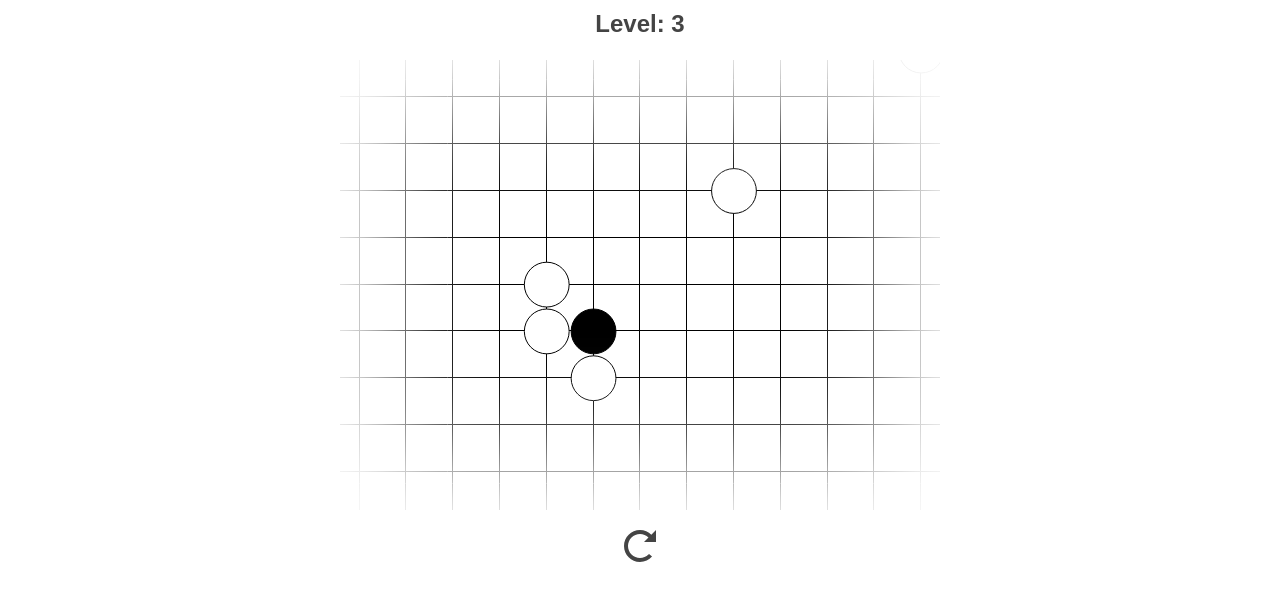
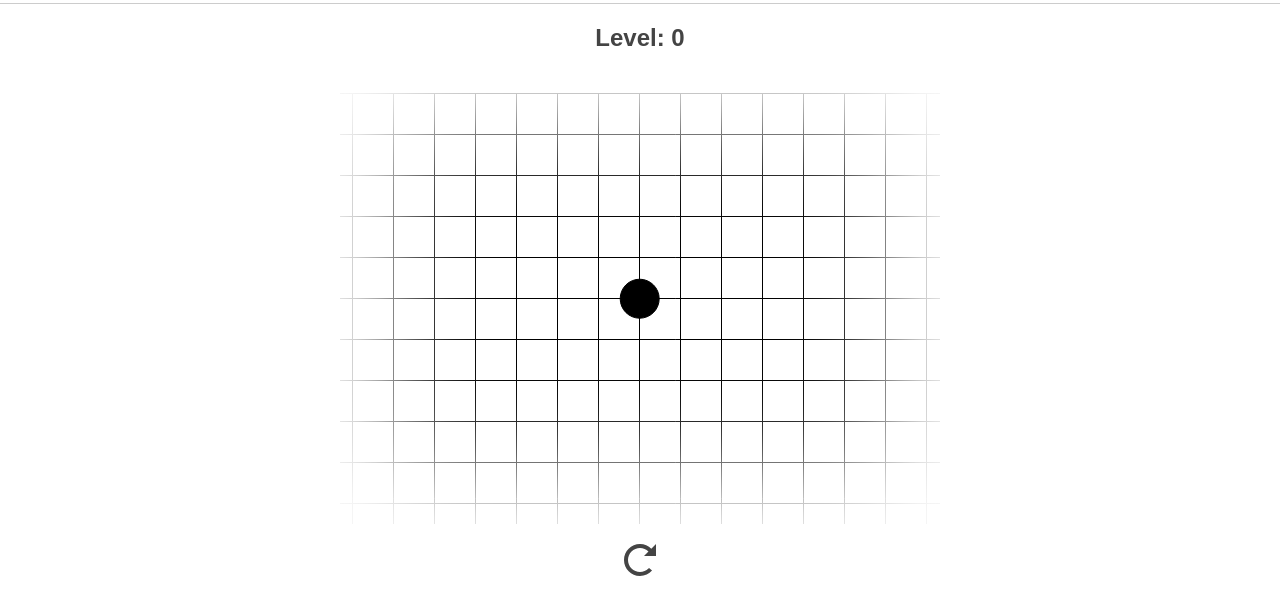
Before and after one commit to coopermayne/surrounding_game, a website: page index.html in a window 1280 px wide. Drawn offline with Linux system fonts and the light colour scheme.

Commit message:
more lvls and status bar

```diff
--- a/game.js
+++ b/game.js
@@ -3,11 +3,10 @@ app.factory('Game', ['$timeout', '$rootScope', function(timeout, rootScope) {
     //instantiate a new game
     console.log('game instantiated');
 
-    this.current_lvl = 3;
-    this.move_storage = [];
+    this.current_lvl = 0;
 
     //make a new game object
-    this.game = new WGo.Game(70);
+    this.game = new WGo.Game(80);
 
     //draw the board
     this.board = new WGo.Board(config.element, {
@@ -96,6 +95,147 @@ app.factory('Game', ['$timeout', '$rootScope', function(timeout, rootScope) {
           {x: 10, y: 5, color: WGo.B},
         ]
       },
+      {
+        id:6,
+        type: 'static',
+        description: 'capture group with big eye',
+        target_group: {x:9, y:6},
+        init_moves: [
+          //black stones
+          {x: 8, y: 6, color: WGo.B},
+          {x: 9, y: 6, color: WGo.B},
+          {x: 10, y: 6, color: WGo.B},
+          {x: 11, y: 6, color: WGo.B},
+          {x: 8, y: 4, color: WGo.B},
+          {x: 9, y: 4, color: WGo.B},
+          {x: 10, y: 4, color: WGo.B},
+          {x: 11, y: 4, color: WGo.B},
+          {x: 8, y: 5, color: WGo.B},
+          {x: 11, y: 5, color: WGo.B},
+
+          //white stones
+          {x: 12, y: 4, color: WGo.W},
+          {x: 12, y: 5, color: WGo.W},
+          {x: 12, y: 6, color: WGo.W},
+          {x: 7, y: 4, color: WGo.W},
+          {x: 7, y: 5, color: WGo.W},
+          {x: 7, y: 6, color: WGo.W},
+
+          {x: 8, y: 7, color: WGo.W},
+          {x: 9, y: 7, color: WGo.W},
+          {x: 10, y: 7, color: WGo.W},
+          {x: 11, y: 7, color: WGo.W},
+
+          {x: 8, y: 3, color: WGo.W},
+          {x: 9, y: 3, color: WGo.W},
+          {x: 10, y: 3, color: WGo.W},
+          {x: 11, y: 3, color: WGo.W},
+        ]
+      },
+      {
+        id:7,
+        type: 'dynamic',
+        description: 'snapback',
+        target_group: {x:9, y:7},
+        init_moves: [
+          //white moves
+          {x: 8, y: 6, color: WGo.W},
+          {x: 9, y: 6, color: WGo.W},
+          {x: 6, y: 7, color: WGo.W},
+          {x: 7, y: 7, color: WGo.W},
+          {x: 10, y: 7, color: WGo.W},
+          {x: 10, y: 8, color: WGo.W},
+          {x: 9, y: 9, color: WGo.W},
+
+          //black moves
+          {x: 9, y: 7, color: WGo.B},
+          {x: 8, y: 7, color: WGo.B},
+          {x: 7, y: 8, color: WGo.B},
+          {x: 7, y: 9, color: WGo.B},
+          {x: 8, y: 9, color: WGo.B},
+          {x: 8, y: 10, color: WGo.B},
+        ]
+      },
+      {
+        id:8,
+        type: 'dynamic',
+        description: 'kill by playing vital point',
+        target_group: {x:6, y:9},
+        vital_point: {x:8, y:8},
+        init_moves: [
+          {x: 6, y: 10, color: WGo.W},
+          {x: 7, y: 10, color: WGo.W},
+          {x: 8, y: 10, color: WGo.W},
+          {x: 9, y: 10, color: WGo.W},
+
+          {x: 5, y: 9, color: WGo.W},
+          {x: 6, y: 9, color: WGo.B},
+          {x: 7, y: 9, color: WGo.B},
+          {x: 8, y: 9, color: WGo.B},
+          {x: 9, y: 9, color: WGo.B},
+          {x: 10, y: 9, color: WGo.W},
+
+          {x: 5, y: 8, color: WGo.W},
+          {x: 6, y: 8, color: WGo.B},
+          {x: 9, y: 8, color: WGo.B},
+          {x: 10, y: 8, color: WGo.W},
+
+          {x: 5, y: 7, color: WGo.W},
+          {x: 6, y: 7, color: WGo.B},
+          {x: 7, y: 7, color: WGo.B},
+          {x: 7, y: 7, color: WGo.B},
+          {x: 9, y: 7, color: WGo.B},
+          {x: 10, y: 7, color: WGo.W},
+
+          {x: 6, y: 6, color: WGo.W},
+          {x: 7, y: 6, color: WGo.B},
+          {x: 8, y: 6, color: WGo.B},
+          {x: 9, y: 6, color: WGo.W},
+
+          {x: 7, y: 5, color: WGo.W},
+          {x: 8, y: 5, color: WGo.W},
+        ]
+      },
+      //{
+        //id:9,
+        //type: 'dynamic',
+        //description: 'live by playing the vital point',
+        //target_group: {x:9, y:6},
+        //vital_point: {x:8, y:8},
+        //init_moves: [
+          //{x: 6, y: 10, color: WGo.B},
+          //{x: 7, y: 10, color: WGo.B},
+          //{x: 8, y: 10, color: WGo.B},
+          //{x: 9, y: 10, color: WGo.B},
+
+          //{x: 5, y: 9, color: WGo.B},
+          //{x: 6, y: 9, color: WGo.W},
+          //{x: 7, y: 9, color: WGo.W},
+          //{x: 8, y: 9, color: WGo.W},
+          //{x: 9, y: 9, color: WGo.W},
+          //{x: 10, y: 9, color: WGo.B},
+
+          //{x: 5, y: 8, color: WGo.B},
+          //{x: 6, y: 8, color: WGo.W},
+          //{x: 9, y: 8, color: WGo.W},
+          //{x: 10, y: 8, color: WGo.B},
+
+          //{x: 5, y: 7, color: WGo.B},
+          //{x: 6, y: 7, color: WGo.W},
+          //{x: 7, y: 7, color: WGo.W},
+          //{x: 7, y: 7, color: WGo.W},
+          //{x: 9, y: 7, color: WGo.W},
+          //{x: 10, y: 7, color: WGo.B},
+
+          //{x: 6, y: 6, color: WGo.B},
+          //{x: 7, y: 6, color: WGo.W},
+          //{x: 8, y: 6, color: WGo.W},
+          //{x: 9, y: 6, color: WGo.B},
+
+          //{x: 7, y: 5, color: WGo.B},
+          //{x: 8, y: 5, color: WGo.B},
+        //]
+      //}
     ];
 
     //shift lvl over 10 places for each lvl
@@ -109,6 +249,10 @@ app.factory('Game', ['$timeout', '$rootScope', function(timeout, rootScope) {
       var direction = ((key)%2)
       value.target_group.x += key * shift
       value.target_group.y += direction * shift
+      if(value.vital_point) {
+        value.vital_point.x += key * shift
+        value.vital_point.y += direction * shift
+      }
       angular.forEach(value.init_moves, function(stone, k) {
         stone.x += key * shift;
         stone.y += direction * shift;
@@ -204,29 +348,20 @@ app.factory('Game', ['$timeout', '$rootScope', function(timeout, rootScope) {
     var game = this.game;
 
     //handle invalid moves
-    if (!game.isValid(x,y, WGo.W)) {return false}
+    if (!game.isValid(x,y, WGo.W)) {
+      console.log('invalid');
+      return false
+    }
 
     //remove any captured stones from the board
     var captures = game.play(x,y, WGo.W);
-    angular.forEach(captures, function(value) {
-      board.removeObject(value);
-    });
-
-    //add the valid move
-    board.addObject({
-      x: x,
-      y: y,
-      c: WGo.W
-    });
-
-    //add move to temp storage
-    this.move_storage.push({x: x,y: y});
+    this.setUpPosition()
 
     //check if you won
     var target_group = this.getCurrentLevel().target_group;
 
+    //if player captured the target group they win lvl
     if (game.getStone(target_group.x, target_group.y) == 0) {
-      //no more playing!
       board.removeEventListener("click", board.listener);
       //go to next lvl
       this.current_lvl += 1;
@@ -251,9 +386,7 @@ app.factory('Game', ['$timeout', '$rootScope', function(timeout, rootScope) {
     }
   }
 
-  Game.prototype.aiRespond = function() {
-    //make a smart move and put event listener back on
-
+  Game.prototype.getLiberties = function(x,y,color) {
     //recursive function -- find group and liberties--
     var self = this
     var examine_group = function(tested, liberties, x, y, color) {
@@ -287,45 +420,58 @@ app.factory('Game', ['$timeout', '$rootScope', function(timeout, rootScope) {
 
     var testSchema = new WGo.Position(this.game.size)
     var libs = []
-    var t = this.getCurrentLevel().target_group;
-    var black_group = {x:t.x, y:t.y, color: 1}
 
     examine_group(testSchema,
                   libs,
-                  black_group.x,
-                  black_group.y,
-                  black_group.color)
+                  x,
+                  y,
+                  1);
+    return libs;
+  }
 
+  Game.prototype.aiRespond = function() {
+    //make a smart move and put event listener back on
+
+    if (this.getCurrentLevel().vital_point) {
+      console.log('playing vital point');
+      var cl = this.getCurrentLevel();
+      console.log(cl.vital_point);
+      this.game.play(cl.vital_point.x, cl.vital_point.y, WGo.B);
+      this.setUpPosition();
+
+      //reattach listener
+      this.board.addEventListener('click', this.board._listener);
+
+      return;
+    }
+
+    var self = this
+    var group = this.getCurrentLevel().target_group;
+
+    var libs = this.getLiberties(group.x,group.y)
     //find the best liberty to play on...
     var potential_moves = [];
     angular.forEach(libs, function(lib) {
       //play here and examine group... record how many libs you have...
       self.game.play(lib.x, lib.y, WGo.B);
-      var libs_n = []
-      var testSchema_n = new WGo.Position(self.game.size)
-      examine_group(testSchema_n,
-                    libs_n,
-                    black_group.x,
-                    black_group.y,
-                    black_group.color)
+      var libs_n = self.getLiberties(group.x, group.y);
       potential_moves.push({move: lib, libs: libs_n.length});
+
+      //then remove the stone
       self.game.removeStone(lib.x, lib.y);
     });
     potential_moves = _.sortBy(potential_moves, 'libs');
     potential_moves.reverse();
-
-    //TODO don't play self atari
+    //don't play self atari
+    if (potential_moves[0].libs<1) {
+      console.log('self atari');
+    }
 
     //play for maximum liberty extension
     var lx = potential_moves[0].move.x
     var ly = potential_moves[0].move.y
     this.game.play(lx, ly, WGo.B)
-    this.board.addObject({
-      x: lx,
-      y: ly,
-      c: WGo.B
-    });
-    this.move_storage.push({x: lx,y: ly})
+    this.setUpPosition();
 
     //reattach listener
     this.board.addEventListener('click', this.board._listener);
@@ -333,7 +479,6 @@ app.factory('Game', ['$timeout', '$rootScope', function(timeout, rootScope) {
 
   Game.prototype.nextProblem = function() {
     //set up listeners for next problem
-    this.move_storage = []
     this.setUpListener();
   }
 
@@ -345,7 +490,7 @@ app.factory('Game', ['$timeout', '$rootScope', function(timeout, rootScope) {
 
     //reset game and listeners
     game.firstPosition();
-    this.clearListener();
+    //this.clearListener();
 
     //get array of initial moves for problem
     var init_moves = this.getCurrentLevel().init_moves;
@@ -364,16 +509,8 @@ app.factory('Game', ['$timeout', '$rootScope', function(timeout, rootScope) {
     console.log('restart');
     var self = this;
 
-    angular.forEach(this.move_storage, function(value, k) {
-      self.game.removeStone(value.x, value.y)
-    })
-
-    this.move_storage = [];
-    this.setUpPosition();
-
-    //timeout( function() {
-      //self.setUpProblem();
-    //},500)
+    //attach listeners
+    this.setUpProblems();
   }
 
   return Game;
--- a/index.html
+++ b/index.html
@@ -17,9 +17,12 @@
   <link rel="stylesheet" href="style.css" type="text/css" media="all" />
 </head>
 
-<body ng-app="surroundingGame">
+<body ng-app="surroundingGame" ng-controller="main">
+<div class="progress_cont">
+  <div ng-style="{'width': varvar}" class='progress'> &nbsp; </div>
+</div>
 
-<div class='container' ng-controller="main">
+<div class='container'>
 
   <div class="status_bar">
     <h2>Level: {{game.current_lvl}}</h1>
--- a/script.js
+++ b/script.js
@@ -7,6 +7,8 @@ app.controller('main', ['Game', '$scope', '$timeout', function(Game, scope, time
     element: document.getElementById("board"),
     width: 3300,
   });
+  scope.varvar = scope.game.current_lvl/scope.game.levels.length*100 + "%";
+
 
   scope.game.setUpProblems();
   scope.game.setUpListener();
@@ -25,6 +27,7 @@ app.controller('main', ['Game', '$scope', '$timeout', function(Game, scope, time
   scope.$on('win', function(event, args) {
     timeout( function() {
       scope.game.nextProblem();
+      scope.varvar = scope.game.current_lvl/scope.game.levels.length*100 + "%";
 
       var center = scope.game.getProblemCenter();
       var w = $('.port').width()
--- a/style.css
+++ b/style.css
@@ -1,11 +1,20 @@
 body {
   background: white;
-  margin-top: 10px;
+  margin: 0 0;
 }
 
 .container {
   width: 600px;
   margin: 0 auto;
+}
+
+.progress_cont {
+  border-bottom: 1px solid #cccccc;
+}
+
+.progress {
+  background: rgb(68,68,68);
+  height: 3px;
 }
 
 .status_bar {
```
